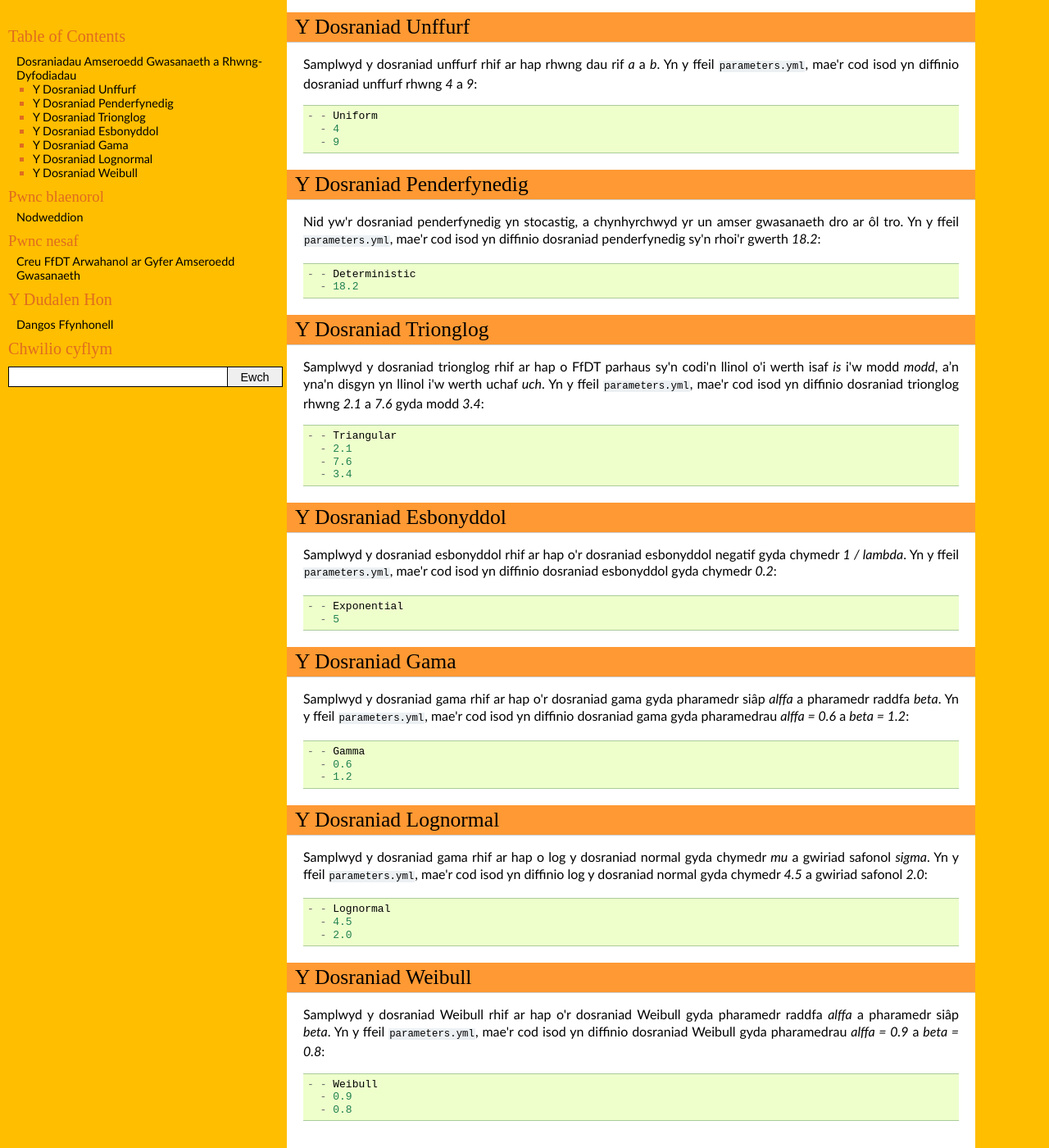
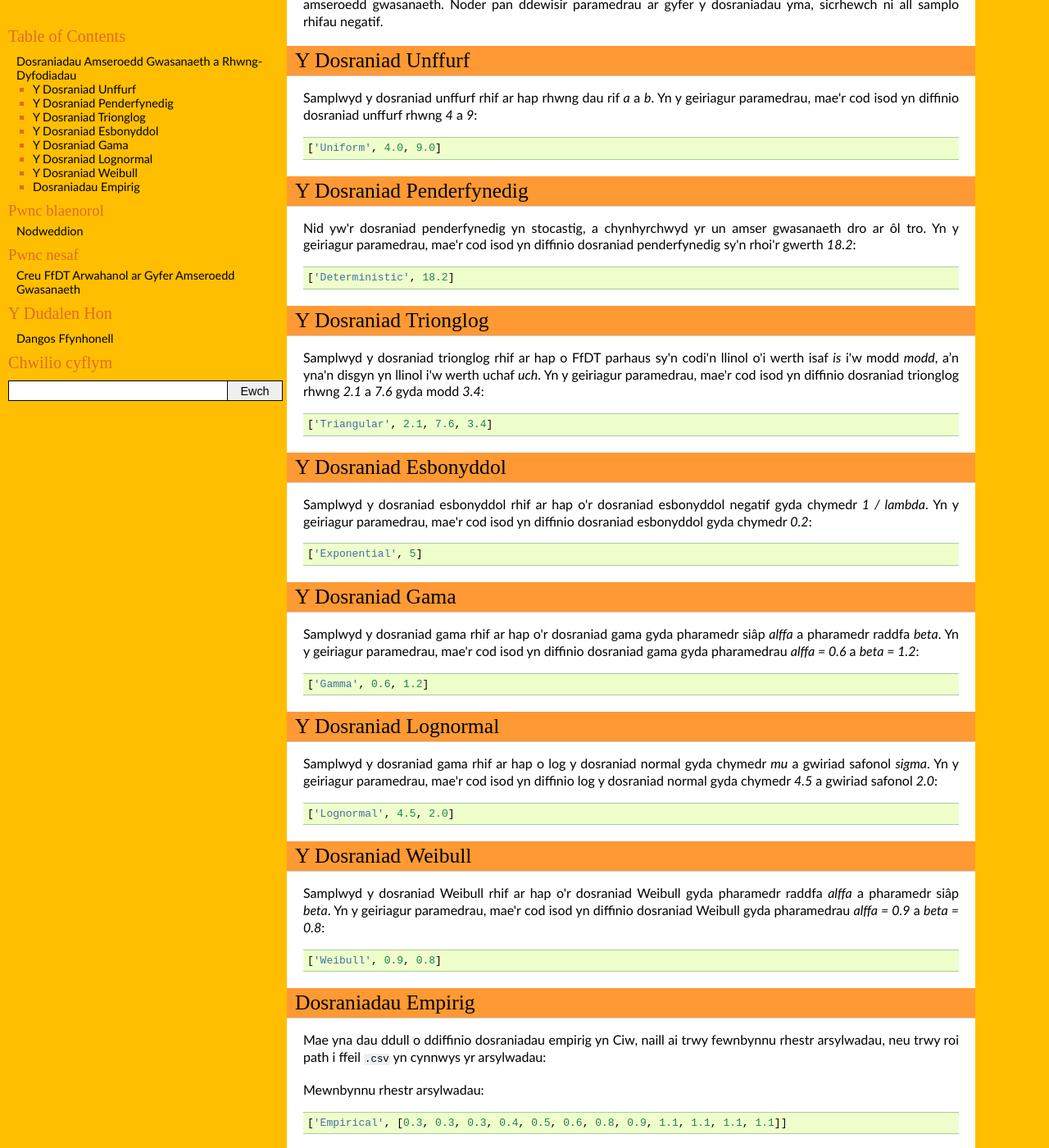
Before and after one commit to CiwPython/Ciw-cy, a Sphinx documentation site: the page built from docs/Features/service_distributions.rst, in a window 1280 px wide and 1400 px high, scrolled down 356 px. Shown: the whole window at 82% size. Built offline with Sphinx 7.4.7, drawn with Linux system fonts in a browser that asks for light colours; some of the changed text lies outside the part shown.

Commit message:
dogfennaeth ar gyfer dosraniadau empirig

```diff
--- a/docs/Features/service_distributions.rst
+++ b/docs/Features/service_distributions.rst
@@ -4,7 +4,7 @@
 Dosraniadau Amseroedd Gwasanaeth a Rhwng-Dyfodiadau
 ===================================================
 
-Ar hyn o bryd mae Ciw yn caniatáu'r dosraniadau canlynol ar gyfer amseroedd gwasanaeth a rhwng-dyfodiadau:
+Ar hyn o bryd mae Ciw yn caniatáu'r dosraniadau canlynol ar gyfer amseroedd gwasanaeth a rhwng-dyfodiadau, yn ogystal â dosraniadau empirig.:
 
 - :ref:`uniform_dist`
 - :ref:`deterministic_dist`
@@ -13,6 +13,8 @@ Ar hyn o bryd mae Ciw yn caniatáu'r dosraniadau canlynol ar gyfer amseroedd gwa
 - :ref:`gamma_dist`
 - :ref:`lognormal_dist`
 - :ref:`weibull_dist`
+- :ref:`empirical_dist`
+
 
 Gweler :ref:`custom-distributions` i weld sut allwch ddiffinio FfDT arwahanol ar gyfer amseroedd gwasanaeth.
 Noder pan ddewisir paramedrau ar gyfer y dosraniadau yma, sicrhewch ni all samplo rhifau negatif.
@@ -24,11 +26,9 @@ Y Dosraniad Unffurf
 -------------------
 
 Samplwyd y dosraniad unffurf rhif ar hap rhwng dau rif `a` a `b`.
-Yn y ffeil :code:`parameters.yml`, mae'r cod isod yn diffinio dosraniad unffurf rhwng `4` a `9`::
+Yn y geiriagur paramedrau, mae'r cod isod yn diffinio dosraniad unffurf rhwng `4` a `9`::
 
-    - - Uniform
-      - 4
-      - 9
+    ['Uniform', 4.0, 9.0]
 
 
 
@@ -40,10 +40,9 @@ Y Dosraniad Penderfynedig
 -------------------------
 
 Nid yw'r dosraniad penderfynedig yn stocastig, a chynhyrchwyd yr un amser gwasanaeth dro ar ôl tro.
-Yn y ffeil :code:`parameters.yml`, mae'r cod isod yn diffinio dosraniad penderfynedig sy'n rhoi'r gwerth `18.2`::
+Yn y geiriagur paramedrau, mae'r cod isod yn diffinio dosraniad penderfynedig sy'n rhoi'r gwerth `18.2`::
 
-    - - Deterministic
-      - 18.2
+    ['Deterministic', 18.2]
 
 
 
@@ -55,12 +54,9 @@ Y Dosraniad Trionglog
 ---------------------
 
 Samplwyd y dosraniad trionglog rhif ar hap o FfDT parhaus sy'n codi'n llinol o'i werth isaf `is` i'w modd `modd`, a’n yna'n disgyn yn llinol i'w werth uchaf `uch`.
-Yn y ffeil :code:`parameters.yml`, mae'r cod isod yn diffinio dosraniad trionglog rhwng `2.1` a `7.6` gyda modd `3.4`::
+Yn y geiriagur paramedrau, mae'r cod isod yn diffinio dosraniad trionglog rhwng `2.1` a `7.6` gyda modd `3.4`::
 
-    - - Triangular
-      - 2.1
-      - 7.6
-      - 3.4
+    ['Triangular', 2.1, 7.6, 3.4]
 
 
 
@@ -73,10 +69,9 @@ Y Dosraniad Esbonyddol
 ----------------------
 
 Samplwyd y dosraniad esbonyddol rhif ar hap o'r dosraniad esbonyddol negatif gyda chymedr `1 / lambda`.
-Yn y ffeil :code:`parameters.yml`, mae'r cod isod yn diffinio dosraniad esbonyddol gyda chymedr `0.2`::
+Yn y geiriagur paramedrau, mae'r cod isod yn diffinio dosraniad esbonyddol gyda chymedr `0.2`::
 
-    - - Exponential
-      - 5
+    ['Exponential', 5]
 
 
 
@@ -91,11 +86,9 @@ Y Dosraniad Gama
 ----------------
 
 Samplwyd y dosraniad gama rhif ar hap o'r dosraniad gama gyda pharamedr siâp `alffa` a pharamedr raddfa `beta`.
-Yn y ffeil :code:`parameters.yml`, mae'r cod isod yn diffinio dosraniad gama gyda pharamedrau `alffa = 0.6` a `beta = 1.2`::
+Yn y geiriagur paramedrau, mae'r cod isod yn diffinio dosraniad gama gyda pharamedrau `alffa = 0.6` a `beta = 1.2`::
 
-    - - Gamma
-      - 0.6
-      - 1.2
+    ['Gamma', 0.6, 1.2]
 
 
 
@@ -110,11 +103,9 @@ Y Dosraniad Lognormal
 ---------------------
 
 Samplwyd y dosraniad gama rhif ar hap o log y dosraniad normal gyda chymedr `mu` a gwiriad safonol `sigma`.
-Yn y ffeil :code:`parameters.yml`, mae'r cod isod yn diffinio log y dosraniad normal gyda chymedr `4.5` a gwiriad safonol `2.0`::
+Yn y geiriagur paramedrau, mae'r cod isod yn diffinio log y dosraniad normal gyda chymedr `4.5` a gwiriad safonol `2.0`::
 
-    - - Lognormal
-      - 4.5
-      - 2.0
+    ['Lognormal', 4.5, 2.0]
 
 
 
@@ -128,8 +119,26 @@ Y Dosraniad Weibull
 -------------------
 
 Samplwyd y dosraniad Weibull rhif ar hap o'r dosraniad Weibull gyda pharamedr raddfa `alffa` a pharamedr siâp `beta`.
-Yn y ffeil :code:`parameters.yml`, mae'r cod isod yn diffinio dosraniad Weibull gyda pharamedrau `alffa = 0.9` a `beta = 0.8`::
+Yn y geiriagur paramedrau, mae'r cod isod yn diffinio dosraniad Weibull gyda pharamedrau `alffa = 0.9` a `beta = 0.8`::
 
-    - - Weibull
-      - 0.9
-      - 0.8
+    ['Weibull', 0.9, 0.8]
+
+
+
+
+
+.. _empirical_dist:
+
+-------------------
+Dosraniadau Empirig
+-------------------
+
+Mae yna dau ddull o ddiffinio dosraniadau empirig yn Ciw, naill ai trwy fewnbynnu rhestr arsylwadau, neu trwy roi path i ffeil :code:`.csv` yn cynnwys yr arsylwadau:
+
+Mewnbynnu rhestr arsylwadau::
+
+    ['Empirical', [0.3, 0.3, 0.3, 0.4, 0.5, 0.6, 0.8, 0.9, 1.1, 1.1, 1.1, 1.1]]
+
+Mewnbynnu path i ffeil :code:`.csv`::
+
+    ['Empirical', '<path_i_ffeil>']
```
